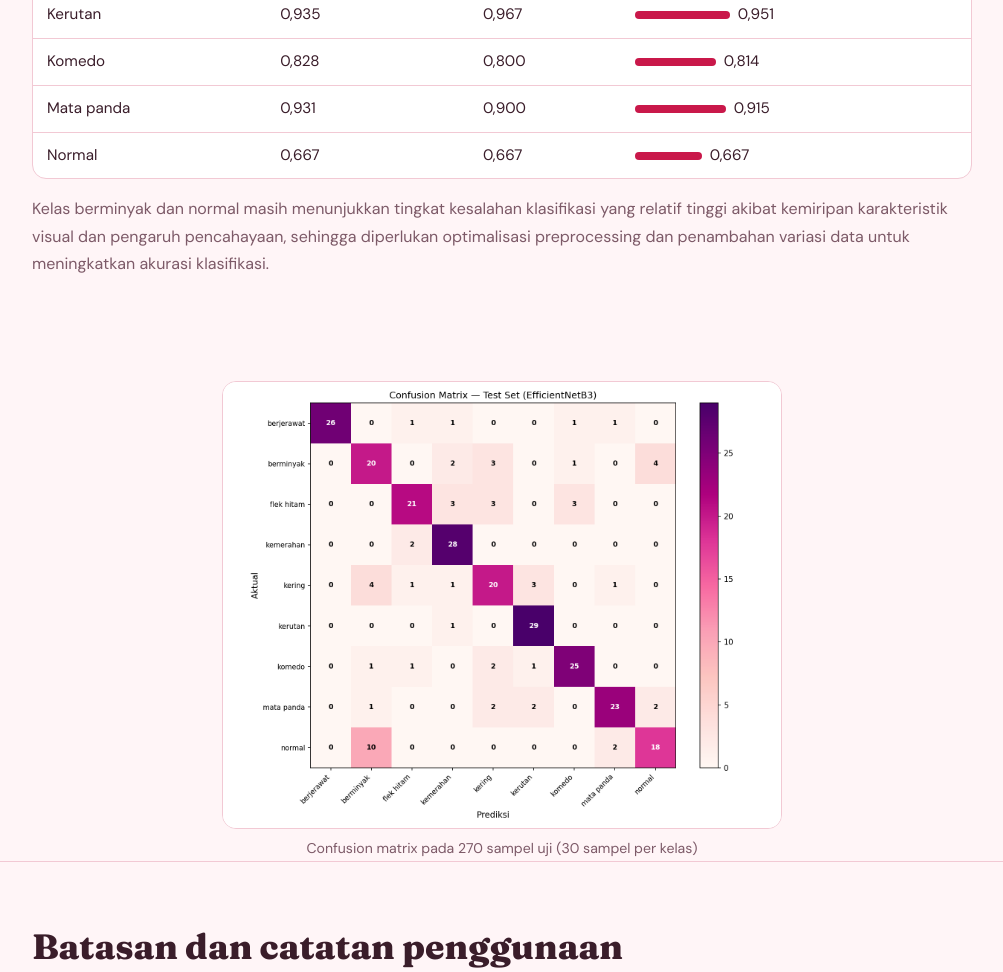
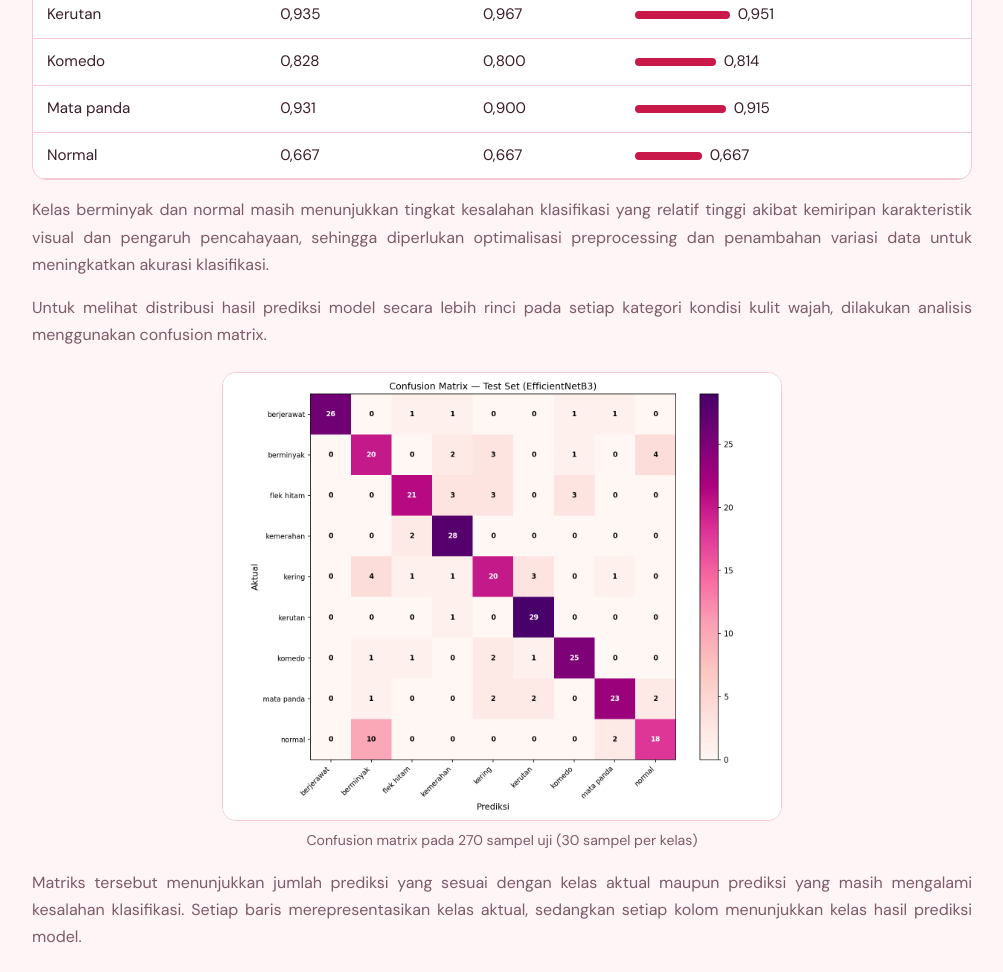
Before and after one commit to arifa123430107-debug/skinsight, a plain HTML site: page index.html in a window 1280 px wide. Shown: the part 4180-5152 px from the top of the page, without its empty margins (138-1141 px from the left). Drawn offline with Linux system fonts and the light colour scheme.

Commit message:
adding matrix evaluation

```diff
--- a/index.html
+++ b/index.html
@@ -55,7 +55,7 @@ nav a:hover{background:var(--blush)}
 table{border-collapse:collapse;width:100%;min-width:560px}
 th,td{text-align:left;padding:10px 14px;border-bottom:1px solid var(--line);font-size:.95rem}
 th{background:var(--blush);font-weight:700}
-tr:last-child td{border-bottom:0}
+.bar{display:inline-block;height:8px;border-radius:4px;background:var(--rose);vertical-align:middle;margin-right:8px}
 .bar{display:inline-block;height:8px;border-radius:4px;background:var(--rose);vertical-align:middle;margin-right:8px}
 .stat{display:flex;gap:28px;flex-wrap:wrap;margin:22px 0 0}
 .stat div{font-family:Fraunces,serif;font-size:2rem;font-weight:800;color:var(--rose)}
@@ -84,7 +84,7 @@ footer{padding:32px 0;text-align:center;color:var(--mute);border-top:1px solid v
 .selesai .st{background:var(--rose-d);color:#fff}
 .berjalan .st{background:var(--blush);color:var(--rose-d)}
 .rencana .st{background:var(--white);color:var(--mute);border:1px dashed var(--mute)}
-.catatan{color:var(--mute);margin-top:16px;text-align:justify;text-justify:inter-word;hyphens:auto}
+.catatan{color:var(--mute);margin-top:16px;text-align:justify;text-justify:inter-word;hyphens:auto;text-align:justify}
 nav b{display:inline-flex;align-items:center;gap:8px}
 nav b img{height:30px;width:auto}
 .logo-hero{height:64px;width:auto;margin-bottom:16px}
@@ -197,7 +197,7 @@ graph LR
 <div class="stat">
 <div>0,796<span>Accuracy</span></div><div>0,797<span>F1 rata-rata</span></div><div>300+<span>Pengujian real-time</span></div>
 </div>
-<div class="table-wrap"><table>
+<div class="table-wrap"><table class="tabel-center">
 <thead><tr><th>Kelas</th><th>Precision</th><th>Recall</th><th>F1-score</th></tr></thead>
 <tbody>
 <tr><td>Berjerawat</td><td>0,929</td><td>0,867</td><td><span class="bar" style="width:89px"></span>0,897</td></tr>
@@ -210,13 +210,14 @@ graph LR
 <tr><td>Mata panda</td><td>0,931</td><td>0,900</td><td><span class="bar" style="width:91px"></span>0,915</td></tr>
 <tr><td>Normal</td><td>0,667</td><td>0,667</td><td><span class="bar" style="width:67px"></span>0,667</td></tr>
 </tbody></table></div>
-<p><span class="catatan">Kelas berminyak dan normal masih menunjukkan tingkat kesalahan klasifikasi yang relatif tinggi akibat kemiripan karakteristik visual dan pengaruh pencahayaan, sehingga diperlukan optimalisasi preprocessing dan penambahan variasi data untuk meningkatkan akurasi klasifikasi.</span></p>
-</div></section>
-
+<p class="catatan">Kelas berminyak dan normal masih menunjukkan tingkat kesalahan klasifikasi yang relatif tinggi akibat kemiripan karakteristik visual dan pengaruh pencahayaan, sehingga diperlukan optimalisasi preprocessing dan penambahan variasi data untuk meningkatkan akurasi klasifikasi.</p>
+<p class="catatan">Untuk melihat distribusi hasil prediksi model secara lebih rinci pada setiap kategori kondisi kulit wajah, dilakukan analisis menggunakan confusion matrix.</p>
 <figure style="max-width:560px;margin:24px auto 0">
   <div class="shot"><img src="assets/confusion-matrix.png" alt="Confusion matrix evaluasi model"></div>
   <figcaption>Confusion matrix pada 270 sampel uji (30 sampel per kelas)</figcaption>
 </figure>
+<p class="catatan">Matriks tersebut menunjukkan jumlah prediksi yang sesuai dengan kelas aktual maupun prediksi yang masih mengalami kesalahan klasifikasi. Setiap baris merepresentasikan kelas aktual, sedangkan setiap kolom menunjukkan kelas hasil prediksi model.</p>
+<div></section>
 
 <section id="batasan"><div class="wrap">
 <h2>Batasan dan catatan penggunaan</h2>
```
